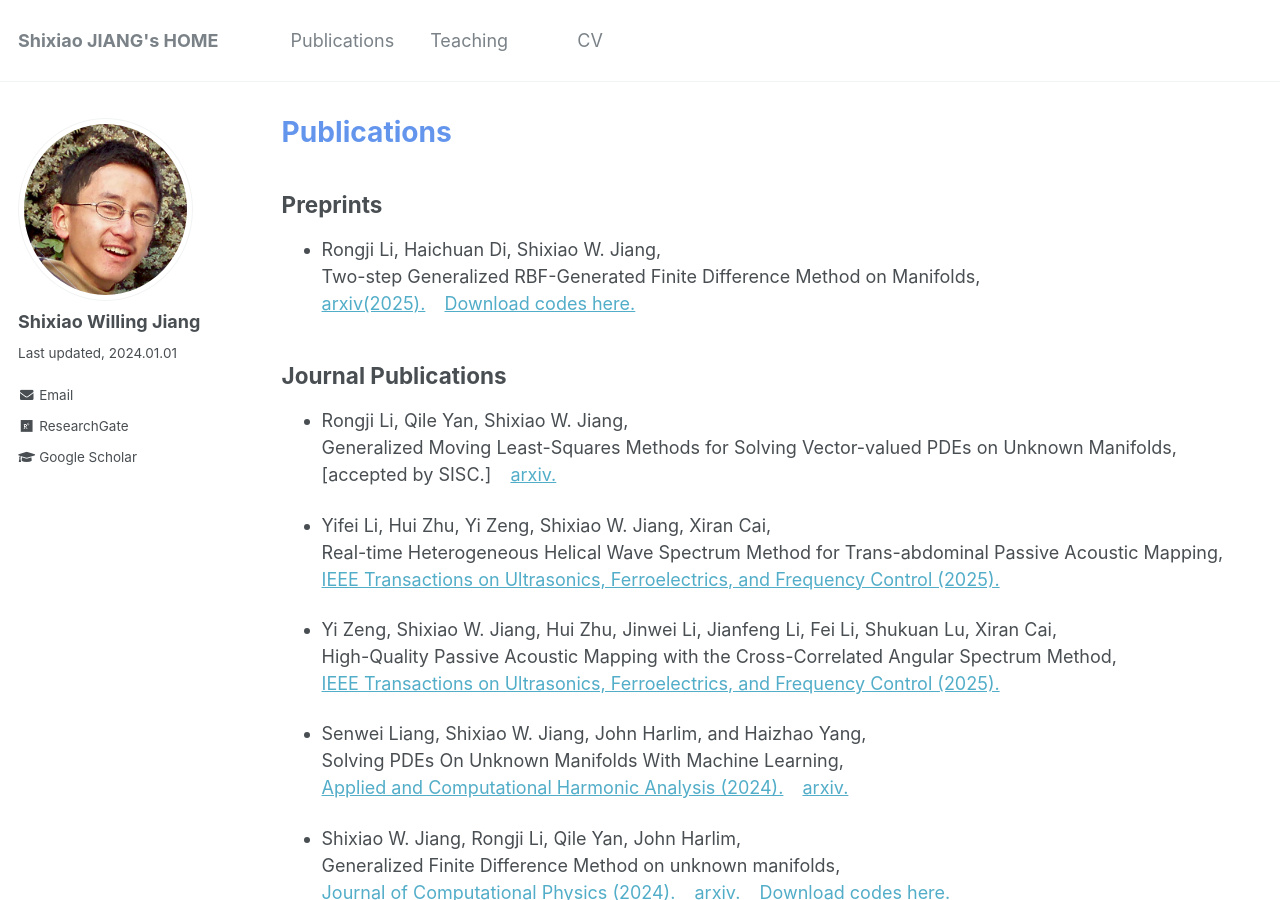
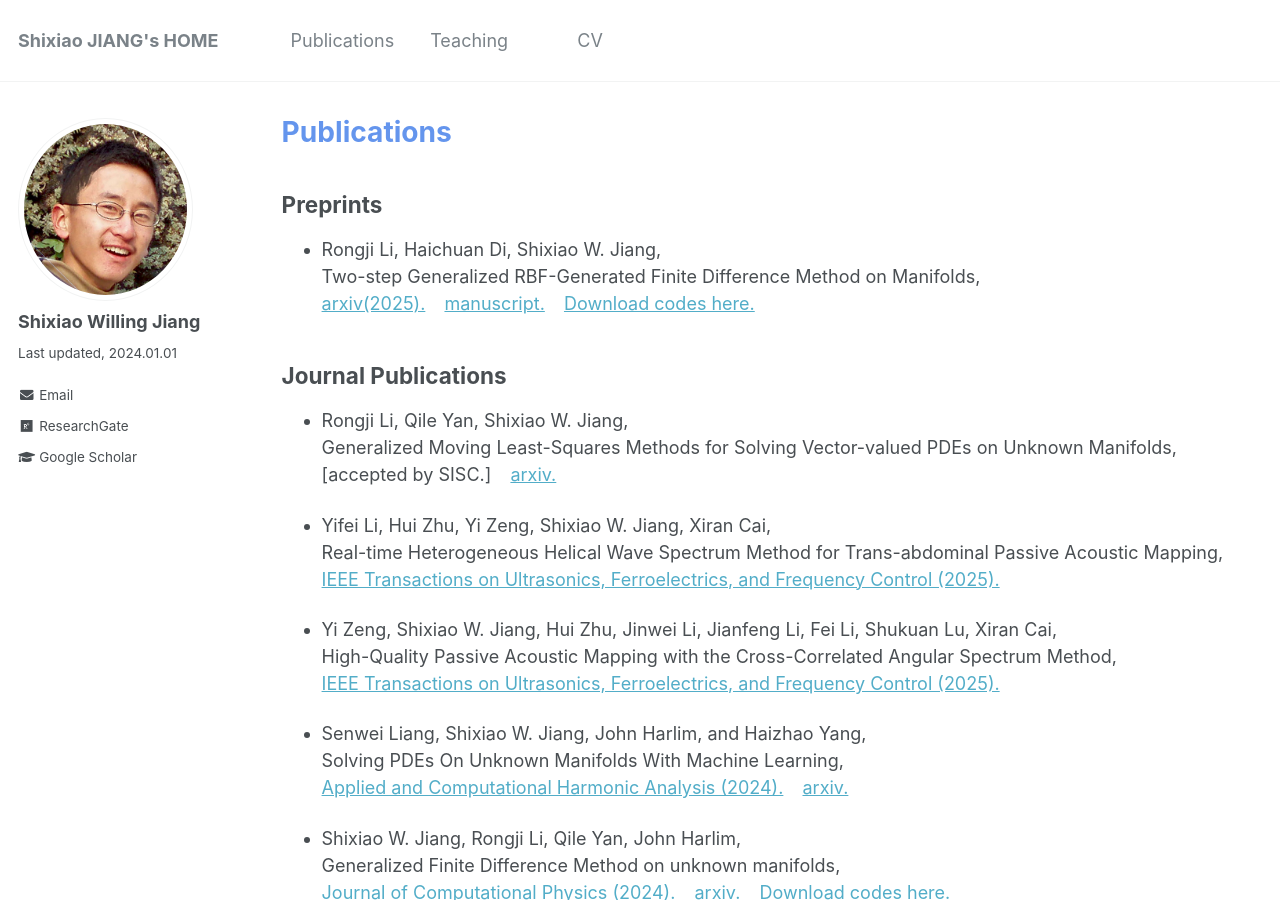
Before and after one commit to willingjiang/willingjiang.github.io, a Jekyll site: the page built from _pages/publication.md, in a window 1280 px wide and 900 px high. Built offline with Jekyll 4.4.1, drawn with Linux system fonts in a browser that asks for light colours.

Commit message:
Update publication.md

```diff
--- a/_pages/publication.md
+++ b/_pages/publication.md
@@ -12,6 +12,7 @@ author_profile: true
 * Rongji Li, Haichuan Di, Shixiao W. Jiang, <br>
 Two-step Generalized RBF-Generated Finite Difference Method on Manifolds, <br>
 [arxiv(2025).](https://arxiv.org/abs/2511.18049) &ensp;
+[manuscript.](http://willingjiang.github.io/files/Manuscript.pdf) &ensp;
 [Download codes here.](http://willingjiang.github.io/files/gRBFFD_code_published.zip)
 
 ## Journal Publications
```
